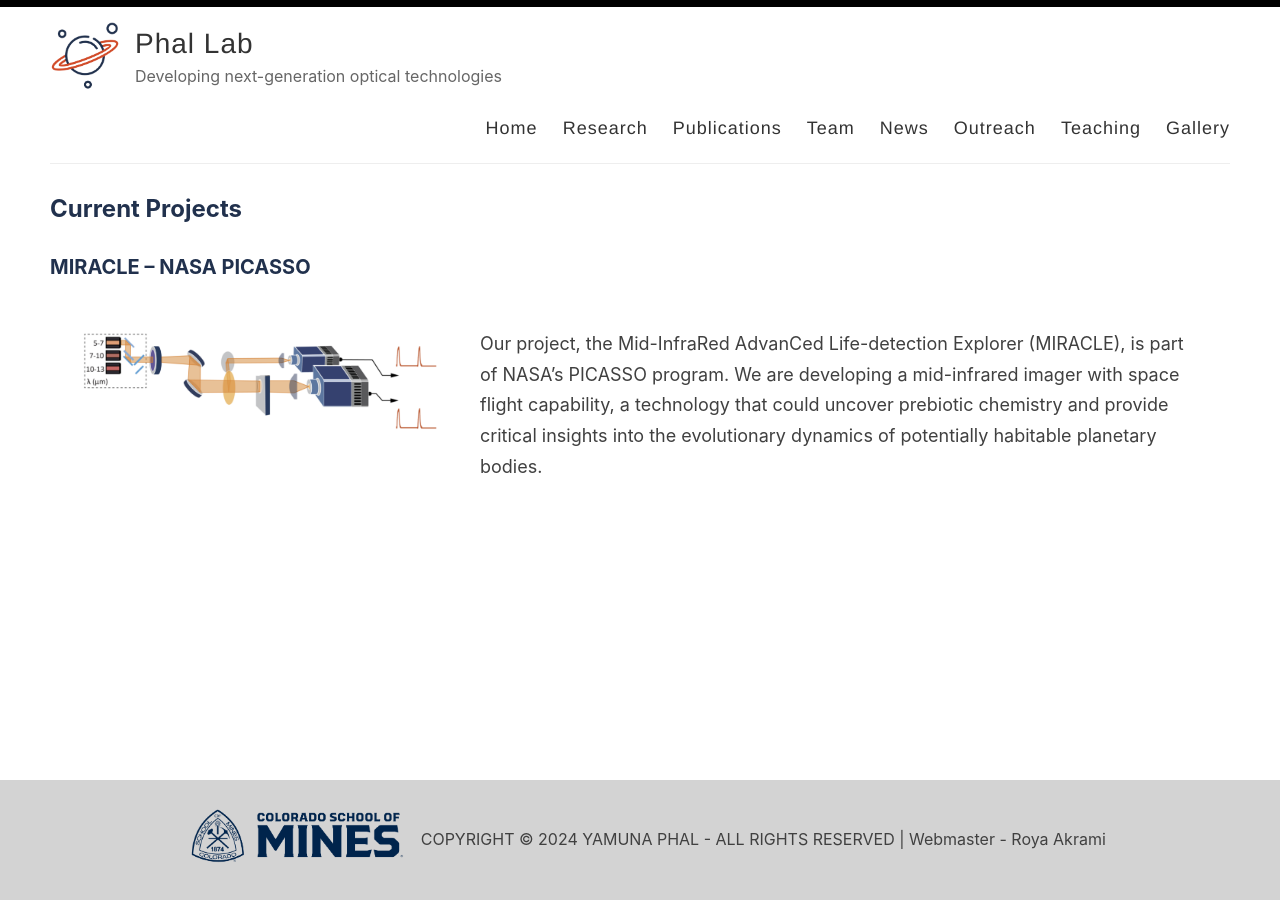
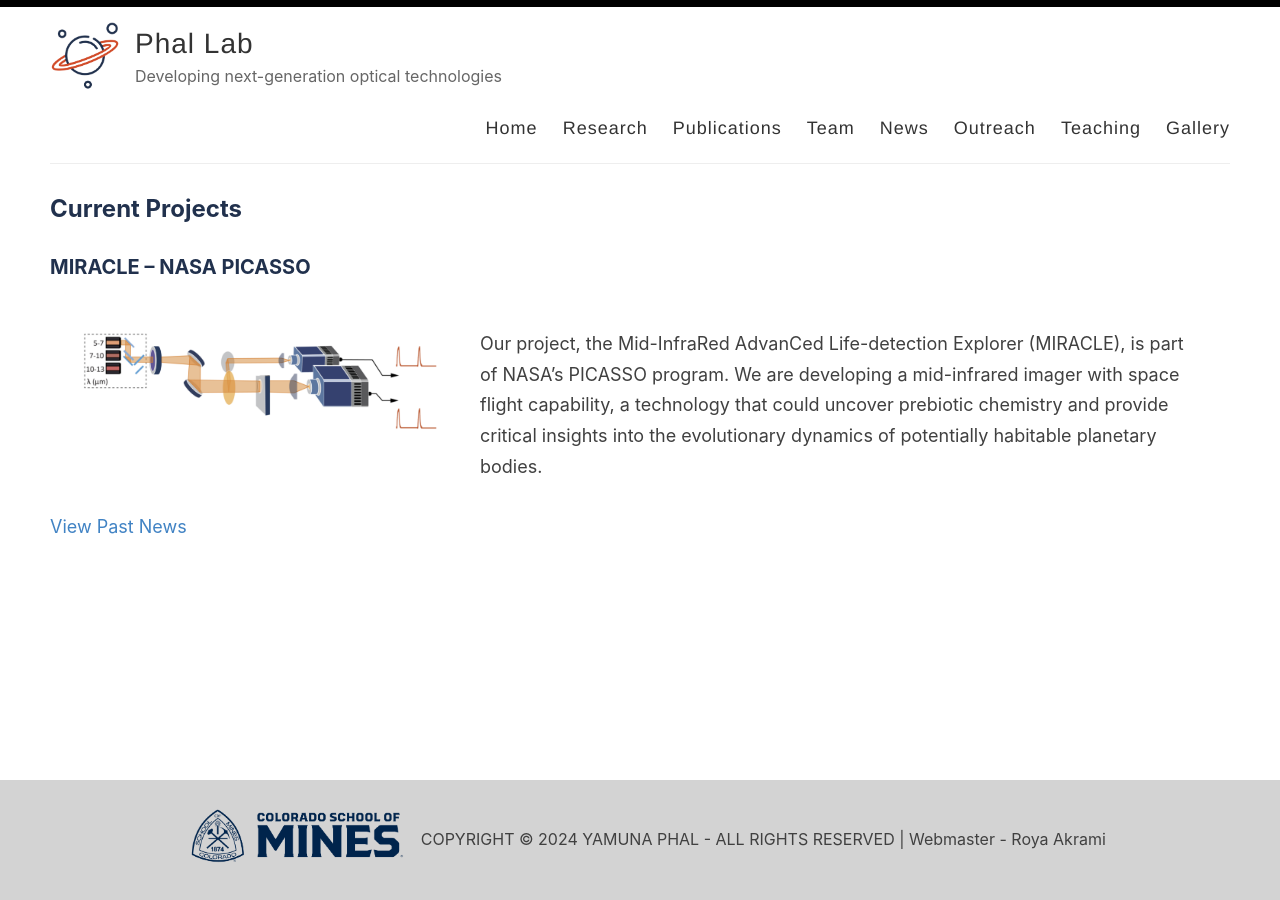
Before and after one commit to phal-lab/phal-lab.github.io, a Jekyll site: the page built from _pages/current-projects.md, in a window 1280 px wide. Built offline with Jekyll 4.4.1, drawn with Linux system fonts in a browser that asks for light colours.

Commit message:
Update current-projects.html

```diff
--- a/_layouts/current-projects.html
+++ b/_layouts/current-projects.html
@@ -107,5 +107,6 @@ layout: default
             </div>
         </div>
     {% endfor %}
+    <a href="/past-news/" class="news-button">View Past News</a>
 
 </article>
```
